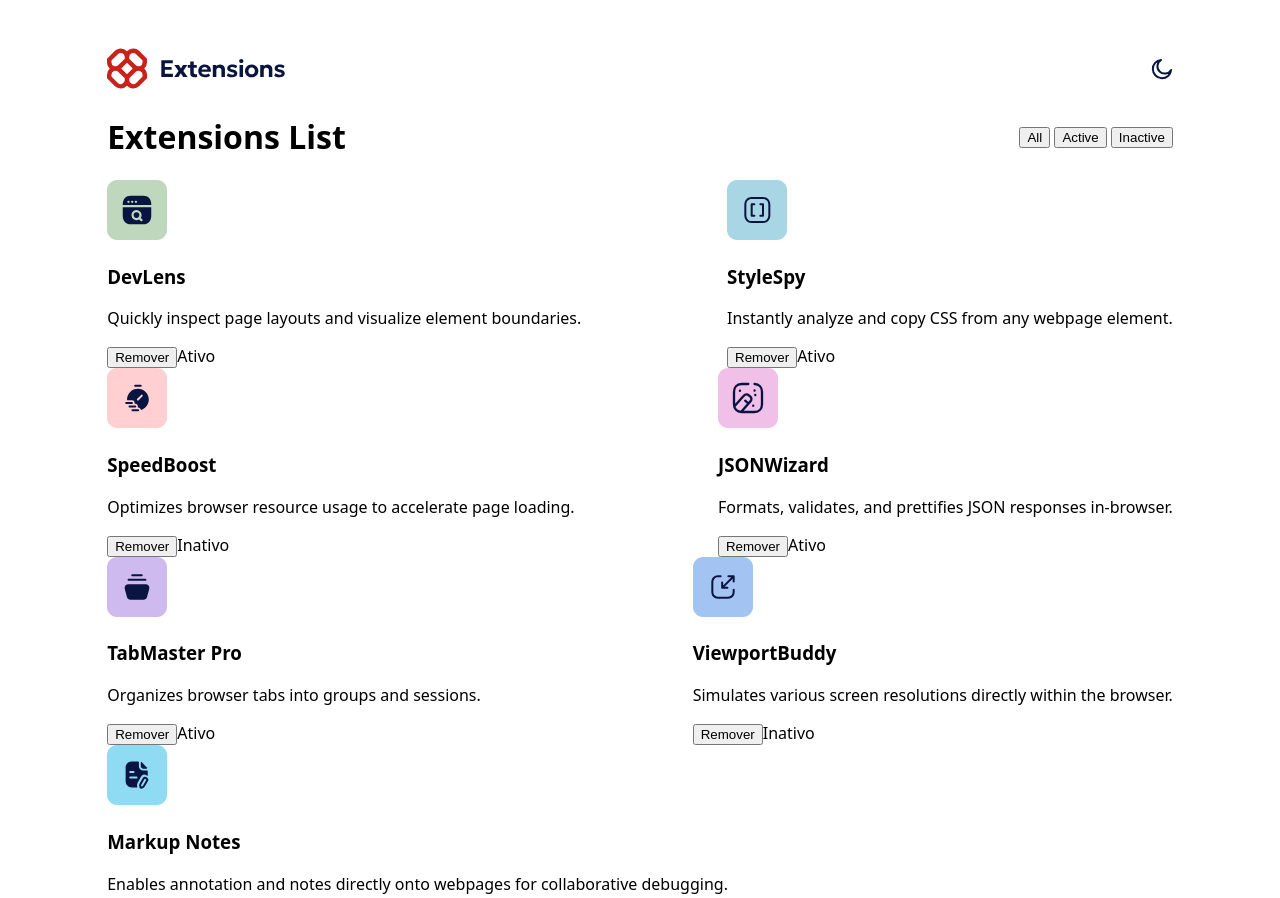
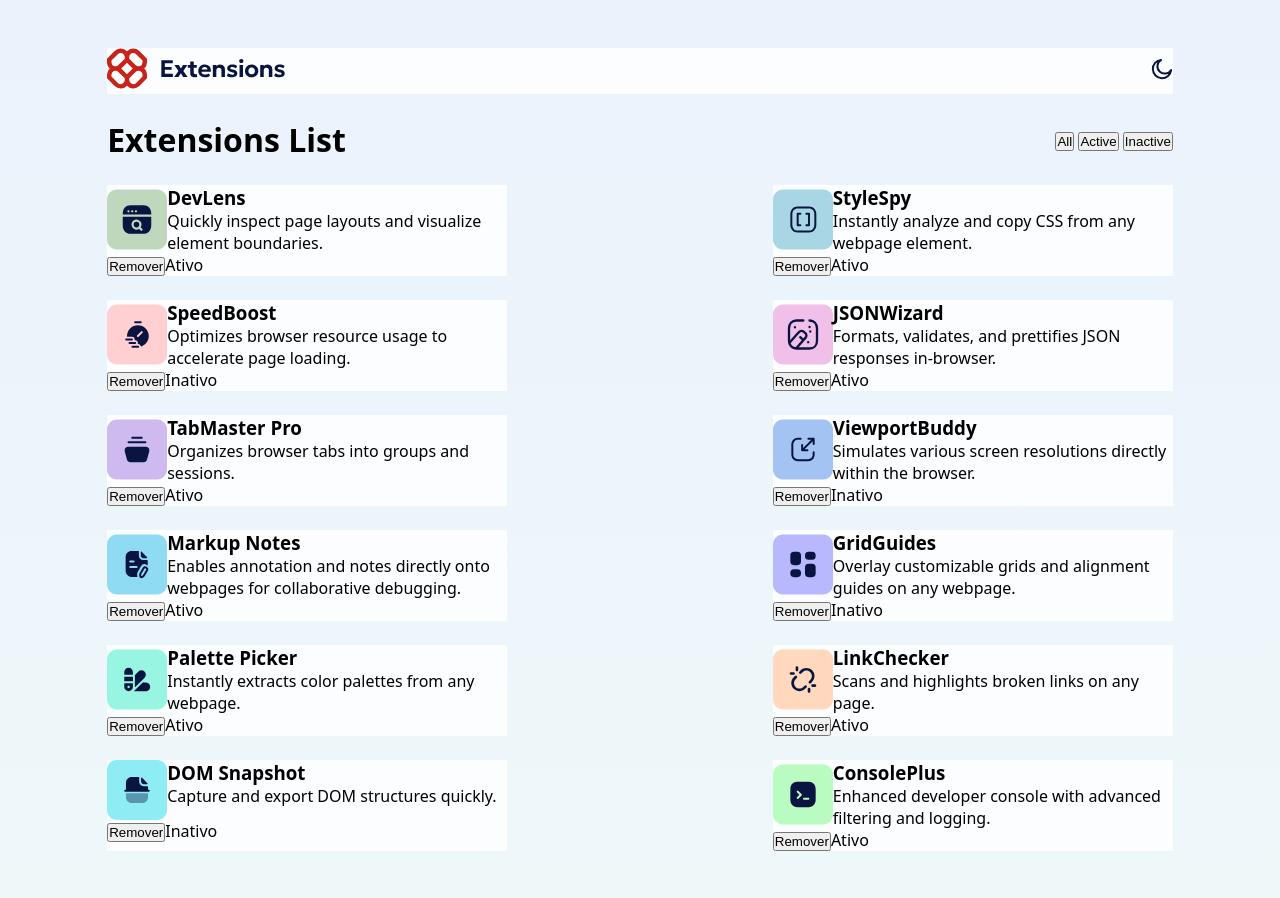
Before and after one commit to Joaquim-python3/management-extensions-ui, a website built with Vite: page vite-project/index.html in a window 1280 px wide. Shown: the top 898 px of the page. Built offline with nearby package versions, Linux system fonts and the light colour scheme.

Commit message:
Adiciona estilização do card
- Adiciona arquivo de reset

```diff
--- a/vite-project/src/styles/base/_body.scss
+++ b/vite-project/src/styles/base/_body.scss
@@ -1,11 +1,10 @@
 @use '../variables' as *; // Importa todas as variáveis
 
 body{
-    margin: 0;
     padding: $spacing-6 $spacing-6;
-    box-sizing: border-box;
     font-family: "Noto Sans", sans-serif;
     display: flex;
     flex-direction: column;
     align-items: center;
+    background: $gradient-light;
 }
--- a/vite-project/src/styles/components/_card.scss
+++ b/vite-project/src/styles/components/_card.scss
@@ -0,0 +1,11 @@
+@use "../variables" as *;
+
+.card{
+    width: 400px;
+    background: $neutral-0;
+    margin-bottom: $spacing-3;
+
+    &__top{
+        display: flex;
+    }
+}
--- a/vite-project/src/styles/layout/_header.scss
+++ b/vite-project/src/styles/layout/_header.scss
@@ -1,6 +1,10 @@
+@use "../variables" as *;
+
 .header {
   display: flex;
   width: 90%; /*mesma largura do main*/
   align-items: center;
   justify-content: space-between;
+  background: $neutral-0;
+  margin-bottom: $spacing-3;
 }
--- a/vite-project/src/styles/layout/_main.scss
+++ b/vite-project/src/styles/layout/_main.scss
@@ -1,3 +1,5 @@
+@use "../variables" as *;
+
 .main {
   display: flex;
   flex-direction: column;
@@ -7,6 +9,7 @@
     display: flex;
     align-items: center;
     justify-content: space-between;
+    margin-bottom: $spacing-3;
   }
 
   &__extensions {
--- a/vite-project/src/styles/style.scss
+++ b/vite-project/src/styles/style.scss
@@ -1,6 +1,9 @@
 /*
 Junção de todos os arquivos de estilo
 */
+
+/* Arquivo de Reset */
+@use "./utils/reset";
 
 /* Arquivo de Variáveis */
 @use "./variables" as *;
--- /dev/null
+++ b/vite-project/src/styles/utils/_reset.scss
@@ -0,0 +1,5 @@
+*{
+    margin: 0;
+    padding: 0;
+    box-sizing: border-box;
+}
```
